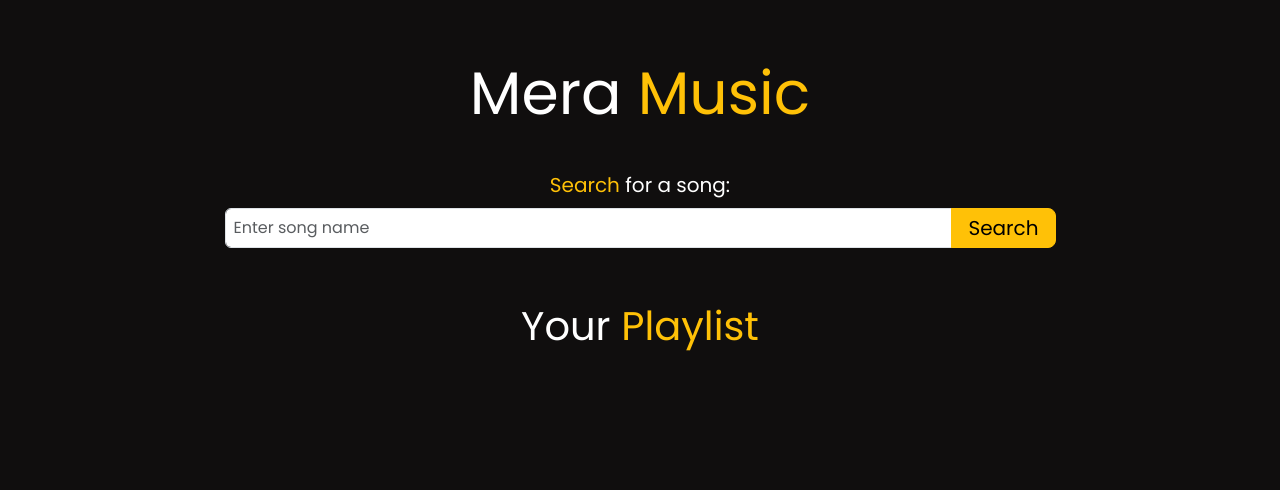
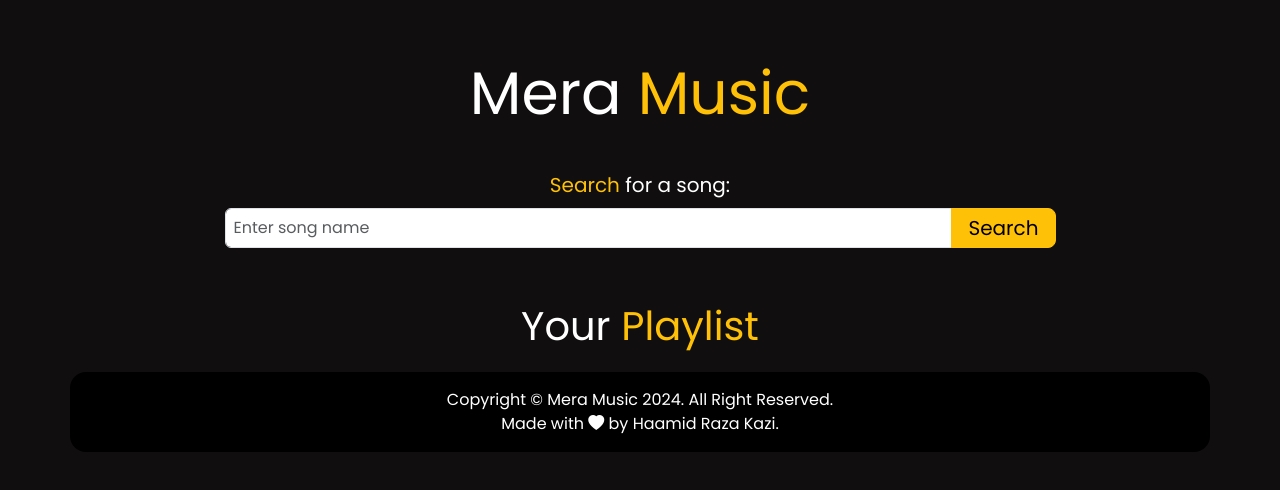
Before and after one commit to Haamidraza03/CodeAlpha_MusicPlayer, a plain HTML site: page index.html in a window 1280 px wide. Drawn offline with nearby package versions, Linux system fonts and the light colour scheme.

Commit message:
add footer

```diff
--- a/index.html
+++ b/index.html
@@ -6,6 +6,7 @@
     <title>Mera Music</title>
     <link rel="shortcut icon" href="./mmlogo.png" type="image/x-icon">
     <link href="https://cdn.jsdelivr.net/npm/bootstrap@5.3.3/dist/css/bootstrap.min.css" rel="stylesheet" integrity="sha384-QWTKZyjpPEjISv5WaRU9OFeRpok6YctnYmDr5pNlyT2bRjXh0JMhjY6hW+ALEwIH" crossorigin="anonymous">
+    <link rel="stylesheet" href="https://cdn.jsdelivr.net/npm/bootstrap-icons@1.11.3/font/bootstrap-icons.min.css">
     <link rel="stylesheet" href="style.css">
 </head>
 <body>
@@ -31,6 +32,19 @@
                 <!-- Playlist items will be displayed here -->
             </div>
         </div>
+
+        <!-- footer starts  -->
+      <div class="row rounded-4 justify-content-center text-center py-3 bg-black text-white">
+        <footer class="footer">
+            <div>
+                Copyright &#169; Mera Music 2024. All Right Reserved.
+            </div>
+            <div>
+              Made with <i class="bi bi-heart-fill"></i> by <a href="https://hrk03.vercel.app" class="text-white" style="text-decoration: none;">Haamid Raza Kazi</a>.
+            </div>
+        </footer>
+      </div>
+      <!-- footer ends  -->
     </div>
 
     <script src="script.js"></script>
```
